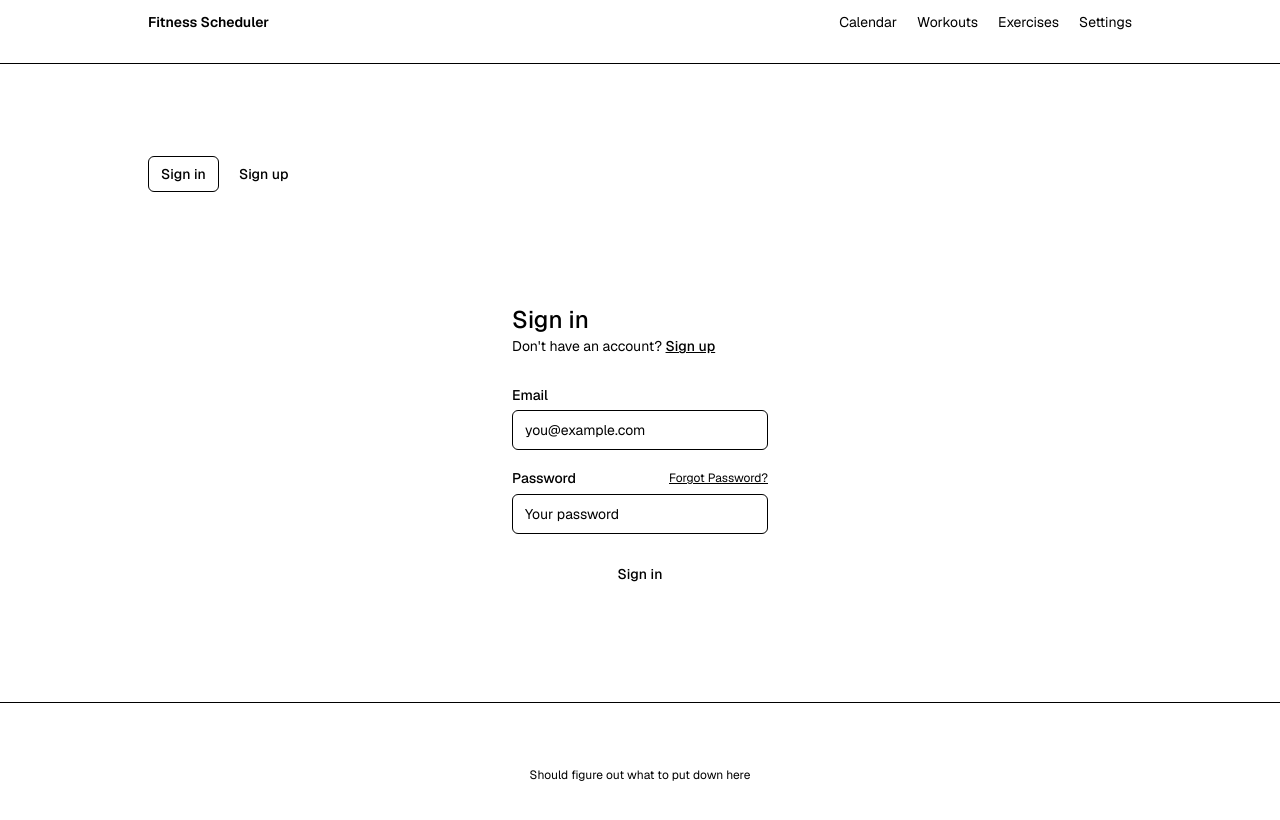
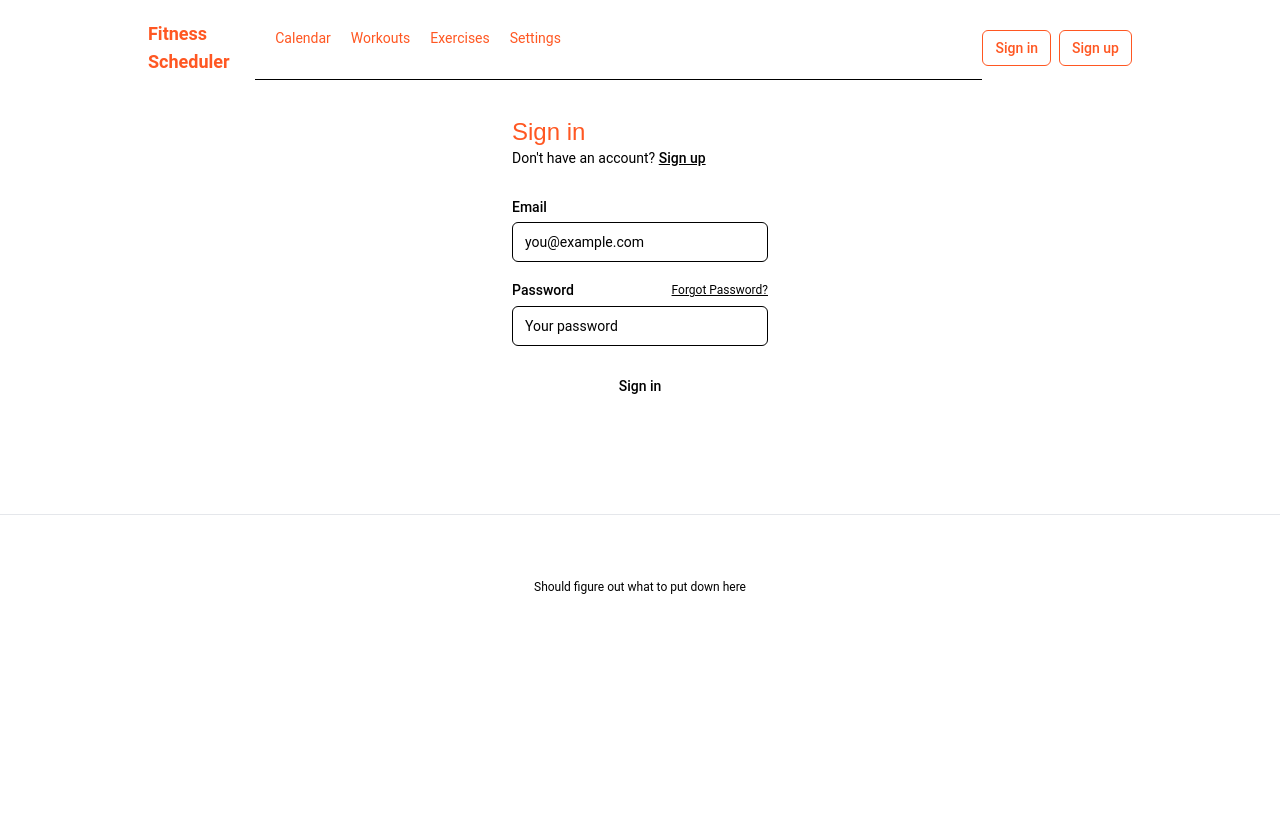
Before and after one commit to Wozza99/fitness-scheduler, a Next.js app: page /sign-in in a window 1280 px wide. Shown: the top 820 px of the page. Built offline with nearby package versions, Linux system fonts and the light colour scheme; no server answers.

Commit message:
some styling and stuff

```diff
--- a/app/globals.css
+++ b/app/globals.css
@@ -58,13 +58,87 @@
     --chart-4: rgb(255, 235, 59); /* Chart color 4 */
     --chart-5: rgb(76, 175, 80); /* Chart color 5 */
   }
+
+  body {
+    font-family: 'Roboto', sans-serif;
+    background-color: var(--background);
+    color: var(--foreground);
+    margin: 0;
+    padding: 0;
+  }
+
+  h1, h2, h3, h4, h5, h6 {
+    font-family: 'Oswald', sans-serif;
+    color: var(--primary);
+  }
+
+  a {
+    color: var(--primary);
+    text-decoration: none;
+  }
+
+  a:hover {
+    text-decoration: underline;
+  }
+
+  button {
+    background-color: var(--primary);
+    color: var(--primary-foreground);
+    border: none;
+    border-radius: var(--radius);
+    padding: 0.5rem 1rem;
+    cursor: pointer;
+    font-family: 'Roboto', sans-serif;
+  }
+
+  button:hover {
+    background-color: var(--primary-foreground);
+    color: var(--primary);
+  }
+
+  .card {
+    background-color: var(--card);
+    color: var(--card-foreground);
+    border-radius: var(--radius);
+    box-shadow: 0 4px 6px rgba(0, 0, 0, 0.1);
+    padding: 1rem;
+    margin: 1rem 0;
+  }
+
+  .container {
+    max-width: 1200px;
+    margin: 0 auto;
+    padding: 0 1rem;
+  }
+
+  .header, .footer {
+    background-color: var(--secondary);
+    color: var(--secondary-foreground);
+    padding: 1rem 0;
+    text-align: center;
+  }
+
+  .header a, .footer a {
+    color: var(--secondary-foreground);
+  }
+
+  .header a:hover, .footer a:hover {
+    color: var(--primary);
+  }
+
+  table {
+    width: 100%;
+    border-collapse: collapse;
+  }
+
+  th, td {
+    border: 1px solid var(--border);
+    padding: 0.5rem;
+    text-align: left;
+  }
+
+  th {
+    background-color: var(--muted);
+  }
+
 }
-
-@layer base {
-  * {
-    @apply border-border;
-  }
-  body {
-    @apply bg-background text-foreground;
-  }
-}
--- a/app/layout.tsx
+++ b/app/layout.tsx
@@ -4,6 +4,7 @@ import { ThemeProvider } from "next-themes";
 import "./globals.css";
 import Navbar from "@/components/navbar";
 import HeaderAuth from "@/components/header-auth";
+import Link from "next/link";
 
 const defaultUrl = process.env.VERCEL_URL
   ? `https://${process.env.VERCEL_URL}`
@@ -30,15 +31,19 @@ export default function RootLayout({
           disableTransitionOnChange
         >
           <main className="min-h-screen flex flex-col items-center">
-            <div className="flex-1 w-full flex flex-col gap-20 items-center">
-              <Navbar />
-              <div className="w-full max-w-5xl flex justify-between items-center p-3 px-5 text-sm mx-auto">
+            <header className="w-full bg-primary text-primary-foreground py-4">
+              <div className="max-w-5xl mx-auto flex justify-between items-center px-5">
+                <div className="flex items-center gap-5 font-semibold text-lg">
+                  <Link href={"/"}>Fitness Scheduler</Link>
+                </div>
+                <Navbar />
                 <HeaderAuth />
               </div>
+            </header>
+            <div className="flex-1 w-full flex flex-col gap-20 items-center">
               <div className="flex flex-col gap-20 max-w-5xl p-5">
                 {children}
               </div>
-
               <footer className="w-full flex items-center justify-center border-t mx-auto text-center text-xs gap-8 py-16">
                 <p>
                   Should figure out what to put down here
--- a/app/page.tsx
+++ b/app/page.tsx
@@ -1,9 +1,9 @@
+import Header from "@/components/hero";
+
 export default async function Index() {
   return (
     <>
-      <div className="flex flex-col gap-16 items-center">
-        <h1>Fitness Scheduler</h1>
-      </div>
+      <Header />
       <main className="flex-1 flex flex-col gap-6 px-4">
         <h2 className="font-medium text-xl mb-4">About the App</h2>
         <p>
--- a/app/protected/exercises/page.tsx
+++ b/app/protected/exercises/page.tsx
@@ -1,6 +1,7 @@
 import { createClient } from "@/utils/supabase/server";
 import { redirect } from "next/navigation";
 import { getExercises } from "@/utils/data/exercises";
+import Table from "@/components/ui/table";
 
 export default async function ExercisesPage() {
   const supabase = await createClient();
@@ -15,29 +16,17 @@ export default async function ExercisesPage() {
 
   const exercises = await getExercises();
 
+  const columns = ["exercise_name", "instructions", "tips"];
+  const columnNames = {
+    exercise_name: "Name",
+    instructions: "Instructions",
+    tips: "Tips",
+  };
+
   return (
     <div>
       <h1>Exercises</h1>
-      <table>
-        <thead>
-          <tr>
-            <th>Exercise ID</th>
-            <th>Exercise Name</th>
-            <th>Instructions</th>
-            <th>Tips</th>
-          </tr>
-        </thead>
-        <tbody>
-          {exercises.map((exercise) => (
-            <tr key={exercise.exercise_id}>
-              <td>{exercise.exercise_id}</td>
-              <td>{exercise.exercise_name}</td>
-              <td>{exercise.instructions}</td>
-              <td>{exercise.tips}</td>
-            </tr>
-          ))}
-        </tbody>
-      </table>
+      <Table columns={columns} data={exercises} columnNames={columnNames} />
     </div>
   );
 }
--- a/app/protected/page.tsx
+++ b/app/protected/page.tsx
@@ -17,8 +17,7 @@ export default async function ProtectedPage() {
 
   return (
     <div>
-      <h1>Protected Page</h1>
-      <p>Welcome, {profile.username}!</p>
+      <h1>Welcome, {profile.username}!</h1>
       <p>Your progress is: {profile.progress}</p>
     </div>
   );
--- /dev/null
+++ b/app/protected/workouts/page.tsx
@@ -0,0 +1,49 @@
+import { createClient } from "@/utils/supabase/server";
+import { redirect } from "next/navigation";
+import { getWorkoutsForUser } from "@/utils/data/workouts";
+import Table from "@/components/ui/table";
+import { Button } from "@/components/ui/button";
+
+export default async function WorkoutsPage() {
+  const supabase = await createClient();
+
+  const {
+    data: { user },
+  } = await supabase.auth.getUser();
+
+  if (!user) {
+    return redirect("/sign-in");
+  }
+
+  const workouts = await getWorkoutsForUser(user.id);
+
+  const columns = ["workout_name", "description", "points"];
+  const columnNames = {
+    workout_name: "Name",
+    description: "Description",
+    points: "Progress Points",
+  };
+
+  const customColumns = [
+    {
+      header: "Approved",
+      render: () => "Yes"
+    },
+    {
+      header: "Is it really?",
+      render: () => "No :("
+    }
+  ];
+
+  return (
+    <div>
+      <h1>Workouts</h1>
+      <Table
+        columns={columns}
+        data={workouts}
+        columnNames={columnNames}
+        customColumns={customColumns}
+      />
+    </div>
+  );
+}
--- a/components/header-auth.tsx
+++ b/components/header-auth.tsx
@@ -2,6 +2,8 @@ import { signOutAction } from "@/utils/auth-util";
 import Link from "next/link";
 import { Button } from "./ui/button";
 import { createClient } from "@/utils/supabase/server";
+import { getProfileById } from "@/utils/data/profiles";
+import { redirect } from "next/navigation";
 
 export default async function AuthButton() {
   const supabase = await createClient();
@@ -10,23 +12,29 @@ export default async function AuthButton() {
     data: { user },
   } = await supabase.auth.getUser();
 
-  return user ? (
+  if (!user) {
+    return (
+      <div className="flex gap-2">
+        <Button asChild size="sm" variant={"outline"}>
+          <Link href="/sign-in">Sign in</Link>
+        </Button>
+        <Button asChild size="sm" variant={"outline"}>
+          <Link href="/sign-up">Sign up</Link>
+        </Button>
+      </div>
+    );
+  }
+
+  const profile = await getProfileById(user.id);
+
+  return (
     <div className="flex items-center gap-4">
-      Hey, {user.email}!
+      Hey, {profile.username}!
       <form action={signOutAction}>
         <Button type="submit" variant={"outline"}>
           Sign out
         </Button>
       </form>
     </div>
-  ) : (
-    <div className="flex gap-2">
-      <Button asChild size="sm" variant={"outline"}>
-        <Link href="/sign-in">Sign in</Link>
-      </Button>
-      <Button asChild size="sm" variant={"default"}>
-        <Link href="/sign-up">Sign up</Link>
-      </Button>
-    </div>
   );
 }
--- /dev/null
+++ b/components/hero.tsx
@@ -0,0 +1,10 @@
+export default function Header() {
+  return (
+    <div className="flex flex-col gap-16 items-center">
+      <h1 className="sr-only">Supabase and Next.js Starter Template</h1>
+      <p className="text-3xl lg:text-4xl !leading-tight mx-auto max-w-xl text-center">
+        Fitness Scheduler
+      </p>
+    </div>
+  );
+}
--- a/components/navbar.tsx
+++ b/components/navbar.tsx
@@ -13,9 +13,6 @@ const Navbar = () => {
   return (
     <nav className="w-full border-b border-b-foreground/10 h-16">
       <div className="w-full max-w-5xl flex justify-between items-center p-3 px-5 text-sm mx-auto">
-        <div className="flex items-center gap-5 font-semibold">
-          <Link href={"/"}>Fitness Scheduler</Link>
-        </div>
         <div className="hidden md:flex items-center gap-5">
           <Link href="/protected/calendar">Calendar</Link>
           <Link href="/protected/workouts">Workouts</Link>
--- /dev/null
+++ b/components/ui/table.tsx
@@ -0,0 +1,42 @@
+import React from "react";
+
+interface TableProps {
+    columns: string[];
+    data: { [key: string]: any }[];
+    columnNames?: { [key: string]: string };
+    customColumns?: {
+        header: React.ReactNode;
+        render: (row: { [key: string]: any }, rowIndex: number) => React.ReactNode;
+    }[];
+}
+
+const Table: React.FC<TableProps> = ({ columns, data, columnNames, customColumns }) => {
+    return (
+        <table>
+            <thead>
+                <tr>
+                    {columns.map((column) => (
+                        <th key={column} className="px-4 py-2">{columnNames?.[column] || column}</th>
+                    ))}
+                    {customColumns && customColumns.map((customColumn, index) => (
+                        <th key={`custom-header-${index}`} className="px-4 py-2">{customColumn.header}</th>
+                    ))}
+                </tr>
+            </thead>
+            <tbody>
+                {data.map((row, rowIndex) => (
+                    <tr key={rowIndex}>
+                        {columns.map((column) => (
+                            <td key={column} className="px-4 py-2">{row[column]}</td>
+                        ))}
+                        {customColumns && customColumns.map((customColumn, index) => (
+                            <td key={`custom-cell-${index}`} className="px-4 py-2">{customColumn.render(row, rowIndex)}</td>
+                        ))}
+                    </tr>
+                ))}
+            </tbody>
+        </table>
+    );
+};
+
+export default Table;
```
Also changed, not shown: app/protected/exercises/Table.tsx (added).
